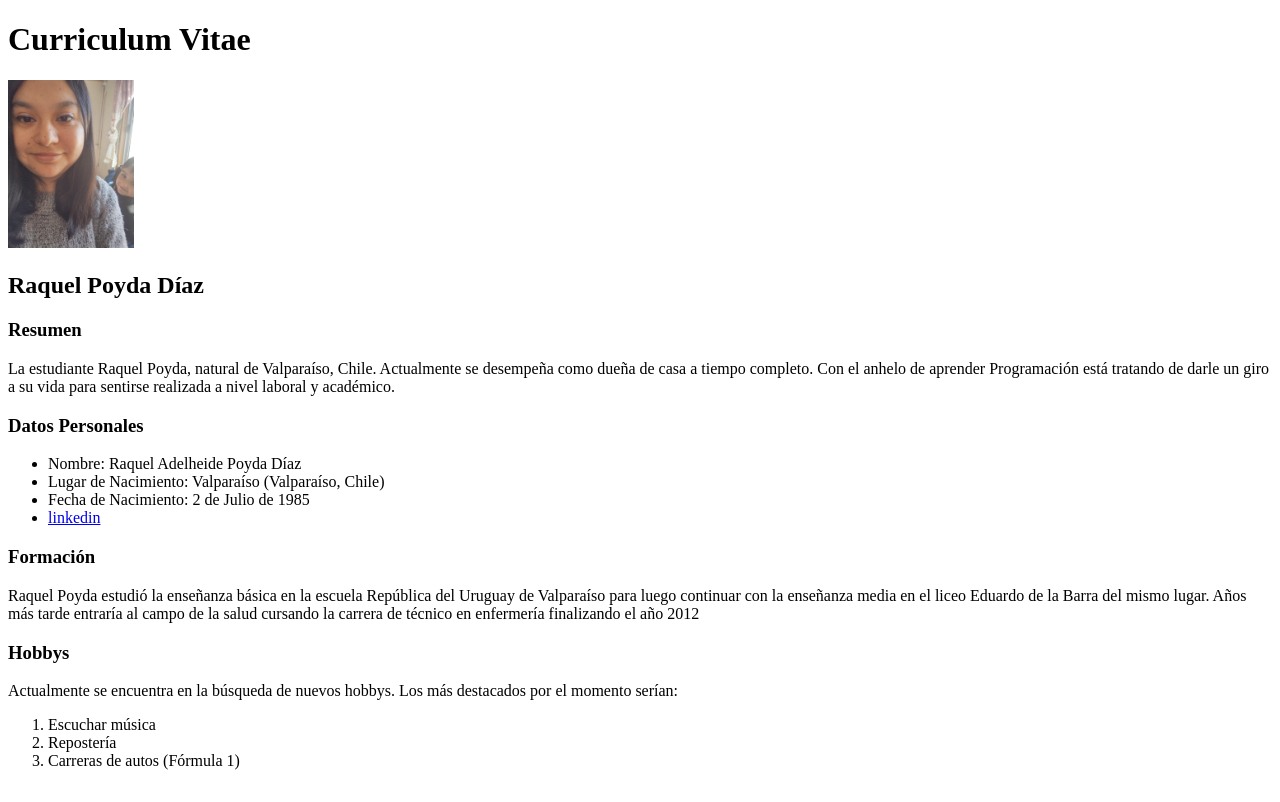
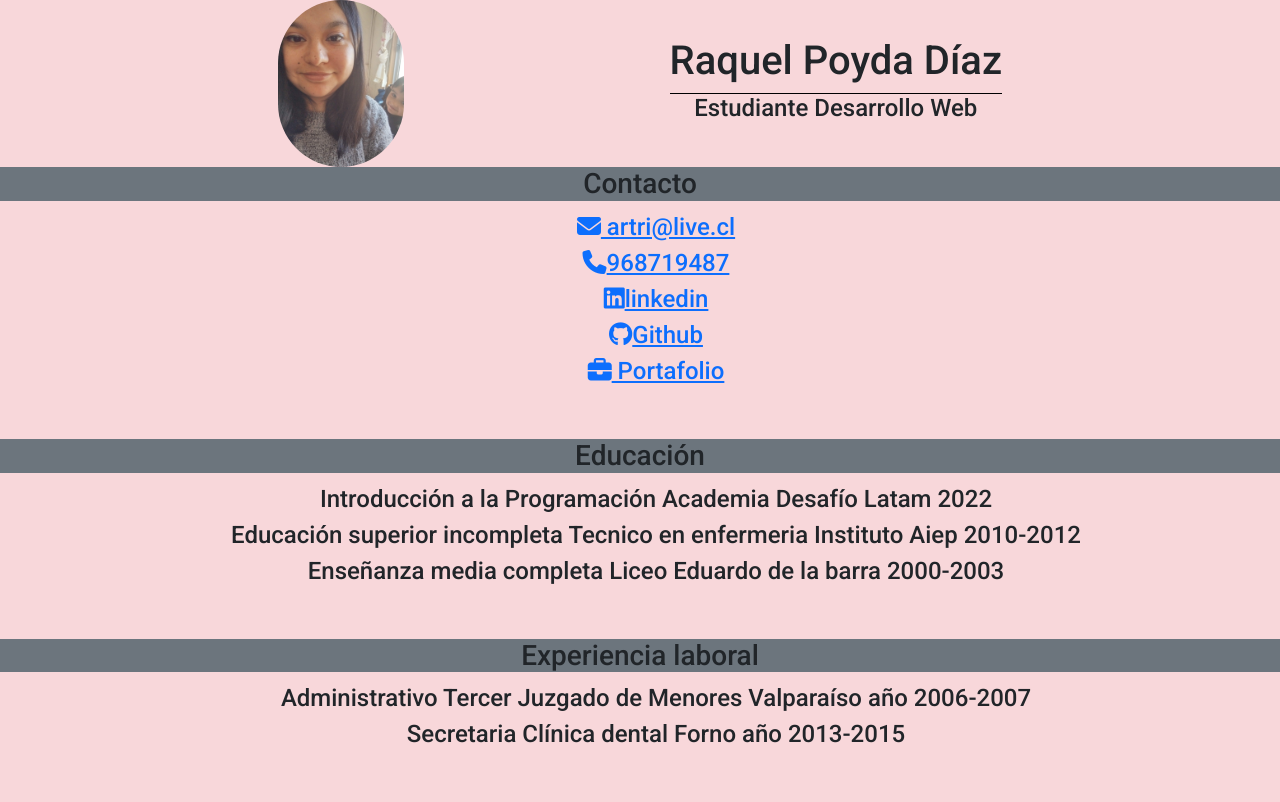
Before and after one commit to kelita01/curriculum, a plain HTML site: page index.html in a window 1280 px wide. Drawn offline with nearby package versions, Linux system fonts and the light colour scheme.

Commit message:
added styles with boostrap and font awesome

```diff
--- /dev/null
+++ b/assets/css/style.css
@@ -0,0 +1,26 @@
+:root {
+    --bs-primary: #9c1abc;
+    --bs-secondary: #b0b5bb;
+    --bs-info: #f8d7da;
+}
+*{
+    margin: 0;
+}
+.primary{
+    background-color: var(--bs-info);
+}
+body{
+    background-color: var(--bs-info);
+    text-align: center;
+    font-size: 1.5em;
+    font-family: 'Roboto', sans-serif;
+}
+ul{
+    margin-bottom: 50px;
+}
+.top-line{
+    border-top: 1px solid black;
+}
+.profile{
+    border-radius: 155px;
+}
--- a/index.html
+++ b/index.html
@@ -1,37 +1,83 @@
 <!DOCTYPE html>
 <html lang="en">
-<head>
-    <meta charset="UTF-8">
-    <meta http-equiv="X-UA-Compatible" content="IE=edge">
-    <meta name="viewport" content="width=device-width, initial-scale=1.0">
+  <head>
+    <meta charset="UTF-8" />
+    <meta http-equiv="X-UA-Compatible" content="IE=edge" />
+    <meta name="viewport" content="width=device-width, initial-scale=1.0" />
+    <!-- CSS only -->
+    <link rel="preconnect" href="https://fonts.googleapis.com">
+<link rel="preconnect" href="https://fonts.gstatic.com" crossorigin>
+<link href="https://fonts.googleapis.com/css2?family=Roboto:wght@300;500&display=swap" rel="stylesheet">
+    <link
+      href="https://cdn.jsdelivr.net/npm/bootstrap@5.2.0/dist/css/bootstrap.min.css"
+      rel="stylesheet"
+      integrity="sha384-gH2yIJqKdNHPEq0n4Mqa/HGKIhSkIHeL5AyhkYV8i59U5AR6csBvApHHNl/vI1Bx"
+      crossorigin="anonymous"
+    />
+    <script
+      src="https://kit.fontawesome.com/7edb2ff081.js"
+      crossorigin="anonymous"
+    ></script>
+    <link href="assets/css/style.css" rel="stylesheet" />
     <title>Curriculum Vitae</title>
-</head>
-<body>
-    <h1>Curriculum Vitae</h1>
-    <img src="./assets/img/IMG_20210527_113541802_HDR.jpg" alt="foto mujer de pelo castaño sonriendo" width="10%">
-    <h2>Raquel Poyda Díaz</h2>
-    <h3>Resumen</h3>
-    <p>La estudiante Raquel Poyda, natural de Valparaíso, Chile. Actualmente se desempeña como dueña de casa a tiempo completo. Con el anhelo de aprender Programación está tratando de darle un giro a su vida para sentirse realizada a nivel laboral y académico.</p>
-    <h3>Datos Personales</h3>
+  </head>
+  <body>
+    <header
+      class="container-fluid primary d-flex justify-content-evenly align-items-center"
+    >
+      <img
+        class=" profile"
+        src="./assets/img/IMG_20210527_113541802_HDR.jpg"
+        alt="foto mujer de pelo castaño sonriendo"
+        width="10%"
+      />
+      <div>
+        <h1>Raquel Poyda Díaz</h1>
+        <h4 class="top-line">Estudiante Desarrollo Web</h4>
+      </div>
+    </header>
+    <div>
+      <h3 class="container-fluid bg-secondary">Contacto</h3>
+      <ul class="primary">
+        <li class="list-group-item">
+          <a href="mailto:artri@live.cl">
+            <i class="fa-solid fa-envelope"></i> artri@live.cl
+        </a>
+        </li>
+        <li class="list-group-item">
+            <a href="tel:+56968719487">
+          <i class="fa-solid fa-phone"></i>968719487</a>
+        </li>
+        <li class="list-group-item">
+            <a href="https://www.linkedin.com/in/raquel-poyda-d%C3%ADaz-53bb41240/">
+          <i class="fa-brands fa-linkedin"></i>linkedin</a>
+        </li>
+        <li class="list-group-item">
+            <a href="https://github.com/kelita01">
+          <i class="fa-brands fa-github"></i>Github</a>
+        </li>
+        <li class="list-group-item">
+            <a href="https://kelita01.github.io/">
+        <i class="fa-solid fa-briefcase"></i> Portafolio</li></a>
+      </ul>
+    </div>
+    <h3 class="container-fluid bg-secondary"> Educación</h3>
+    <ul class="primary">
+    <li class="list-group-item">Introducción a la Programación Academia Desafío Latam 2022 </li>
+    <li class="list-group-item">Educación superior incompleta Tecnico en enfermeria Instituto Aiep 2010-2012</li>
+    <li class="list-group-item">Enseñanza media completa Liceo Eduardo de la barra 2000-2003</li>
+      </ul>
+      <h3 class="container-fluid bg-secondary">Experiencia laboral</h3>
+      <ul class="primary">
+    <li class="list-group-item">Administrativo Tercer Juzgado de Menores Valparaíso año 2006-2007</li>
+    <li class="list-group-item">Secretaria Clínica dental Forno año 2013-2015</li>
+      </ul>
 
-    <ul>
-        <li>Nombre: Raquel Adelheide Poyda Díaz</li>
-        <li>Lugar de Nacimiento: Valparaíso (Valparaíso, Chile)</li>
-        <li>Fecha de Nacimiento: 2 de Julio de 1985</li>
-        <li>
-            <a href="https://www.linkedin.com/in/raquel-poyda-d%C3%ADaz-53bb41240/">linkedin</a>
-        </li>
-    </ul>
-    <h3>Formación</h3>
-    <p>Raquel Poyda estudió la enseñanza básica en la escuela República del Uruguay de Valparaíso para luego continuar con la enseñanza media en el liceo Eduardo de la Barra del mismo lugar. Años más tarde entraría al campo de la salud cursando la carrera de técnico en enfermería finalizando el año 2012</p>
-    <h3>Hobbys</h3>
-    <p>Actualmente se encuentra en la búsqueda de nuevos hobbys. Los más destacados por el momento serían:</p>
-
-    <ol>
-        <li> Escuchar música </li>
-        <li>Repostería</li>
-        <li>Carreras de autos (Fórmula 1)</li>
-    </ol>
-
-</body>
+    <!-- JavaScript Bundle with Popper -->
+    <script
+      src="https://cdn.jsdelivr.net/npm/bootstrap@5.2.0/dist/js/bootstrap.bundle.min.js"
+      integrity="sha384-A3rJD856KowSb7dwlZdYEkO39Gagi7vIsF0jrRAoQmDKKtQBHUuLZ9AsSv4jD4Xa"
+      crossorigin="anonymous"
+    ></script>
+  </body>
 </html>
```
